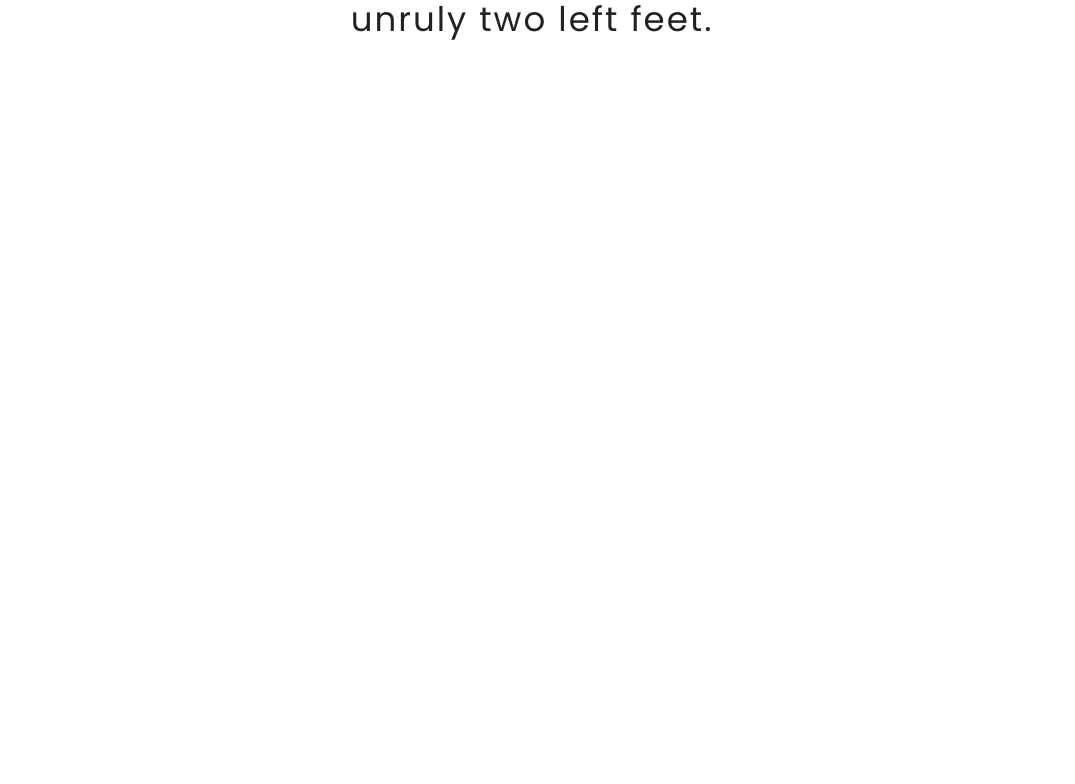
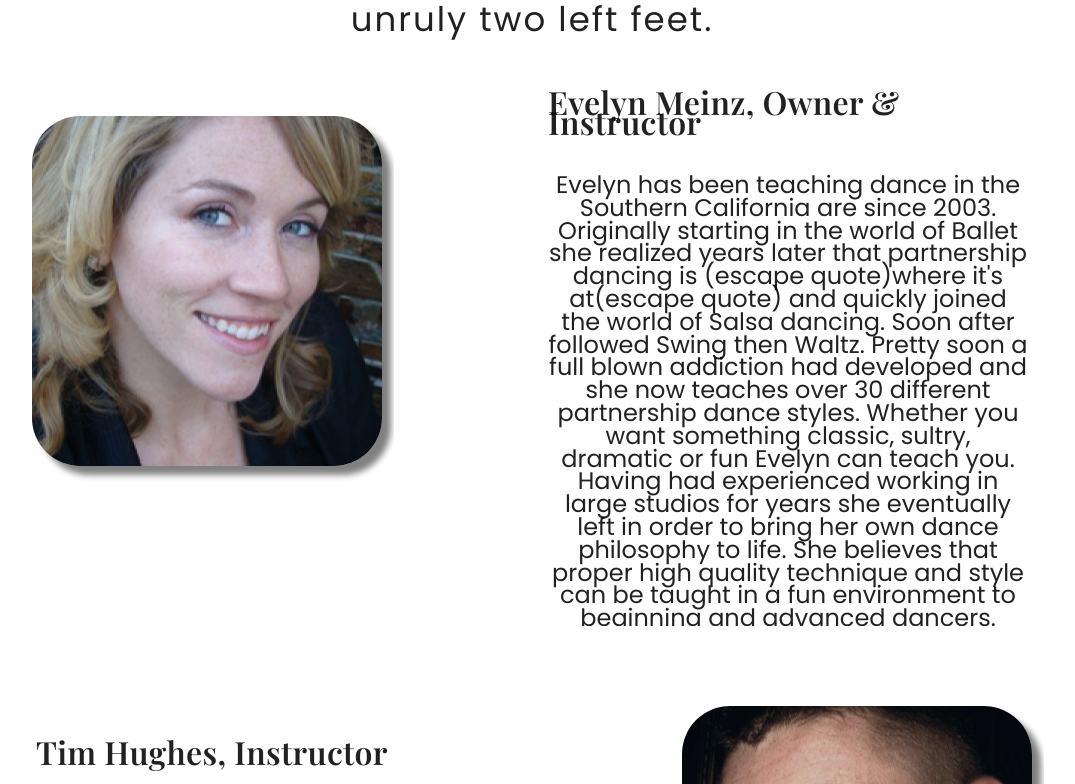
Before and after one commit to th2n10s4u/embd-website, a React (Create React App) app: page / in a window 1280 px wide. Shown: the part 2596-3380 px from the top of the page, without its empty margins (108-1183 px from the left). Before the commit the page ends 2652 px from the top, so only its background shows below. Built offline with nearby package versions, Linux system fonts and the light colour scheme.

Commit message:
Update TeacherProfiles.js
Added both pics and bios.
TODO: alignment / add backfround card.

```diff
--- a/src/assets/components/TeacherProfiles.js
+++ b/src/assets/components/TeacherProfiles.js
@@ -1,10 +1,13 @@
 import React from "react";
 import { Typography, Paper, Box } from "@mui/material";
 import TemplateCard from "./TemplateCard";
+import EvHeadshot from "../images/Evelyn-headshot.png";
+import TimHeadshot from "../images/Tim-headshot.png";
 
 export default function TeacherProfiles() {
   return (
-    <Box>
+    <React.Fragment>
+      <Box sx={{ display: "flex", justifyContent: "center" }}>
         <Paper
           elevation={0}
           sx={{
@@ -33,14 +36,59 @@ export default function TeacherProfiles() {
           >
             Our team of highly trained independent dance instructors are here to
             help you achieve your dancing goals while smiling to avoiding your
-          partner's toes. We strive to deliver quality technique and style in a
-          fun easy to learn fashion. This takes lots of practice and is why we
-          have professionals on our team who have been teaching for years. We
-          have many years of teaching experience in the social, performance, and
-          competitive dance world and love to teach even the most unruly two
-          left feet.
+            partner's toes. We strive to deliver quality technique and style in
+            a fun easy to learn fashion. This takes lots of practice and is why
+            we have professionals on our team who have been teaching for years.
+            We have many years of teaching experience in the social,
+            performance, and competitive dance world and love to teach even the
+            most unruly two left feet.
           </Typography>
         </Paper>
       </Box>
+
+      <Box
+        sx={{
+          display: "flex",
+          justifyContent: "center",
+        }}
+      >
+        <React.Fragment>
+          <TemplateCard
+            img={EvHeadshot}
+            CardContentHeaderFirstLine="Evelyn Meinz, Owner & Instructor"
+            CardContentBodySentenceOne="Evelyn has been teaching dance in the Southern California are since
+          2003. Originally starting in the world of Ballet she realized years
+          later that partnership dancing is (escape quote)where it's at(escape
+            quote) and quickly joined the world of Salsa dancing. Soon after
+            followed Swing then Waltz. Pretty soon a full blown addiction had
+            developed and she now teaches over 30 different partnership dance
+            styles. Whether you want something classic, sultry, dramatic or fun
+            Evelyn can teach you. Having had experienced working in large studios
+            for years she eventually left in order to bring her own dance
+            philosophy to life. She believes that proper high quality technique
+            and style can be taught in a fun environment to beginning and advanced
+            dancers."
+            boldHeader={true}
+            centered
+          />
+        </React.Fragment>
+      </Box>
+
+      <Box
+        sx={{
+          display: "flex",
+          justifyContent: "center",
+        }}
+      >
+        <TemplateCard
+          img={TimHeadshot}
+          CardContentHeaderFirstLine="Tim Hughes, Instructor"
+          CardContentBodySentenceOne="Tim first fell in love with dancing when he was 18 years old. He loves the structure, elegance, and movement that ballroom dance brings to the floor and is inspired to teach quality technique and styling to his students.  He enjoys working with both beginner and advanced students to help them take their dancing to the next level. "
+          boldHeader={true}
+          centered
+          reverse
+        />
+      </Box>
+    </React.Fragment>
   );
 }
```
Lines whose indentation alone changed are shown as unchanged.
